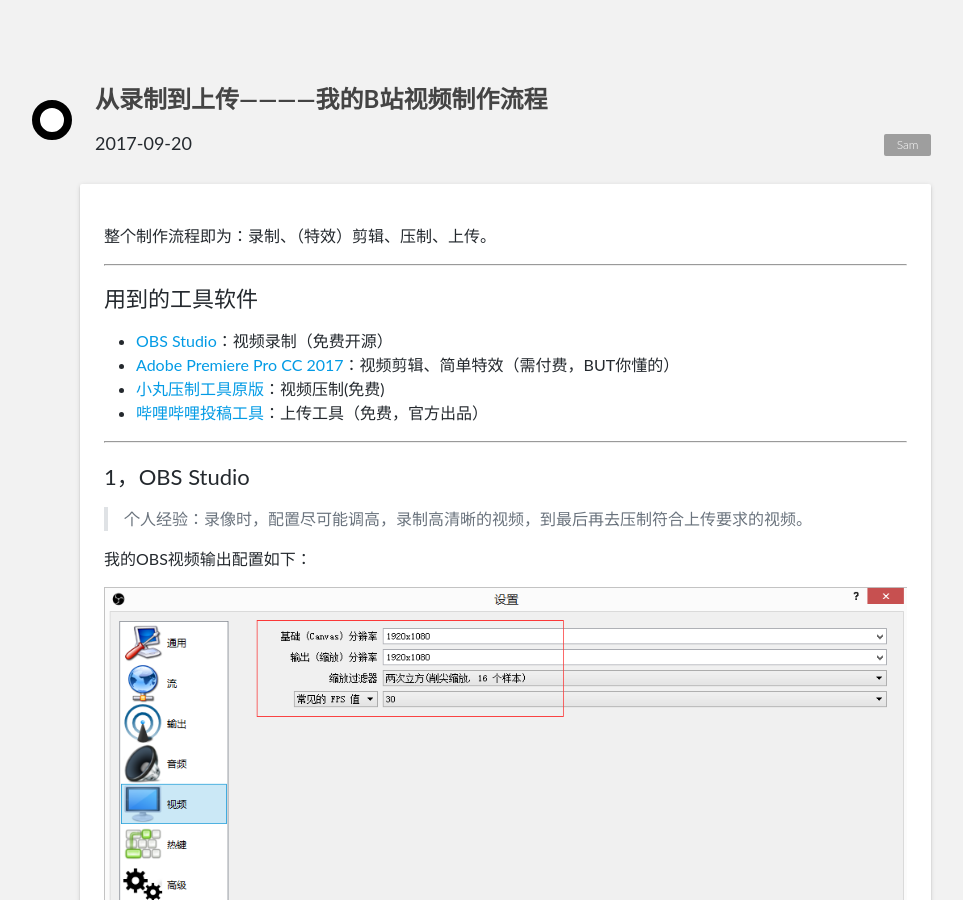
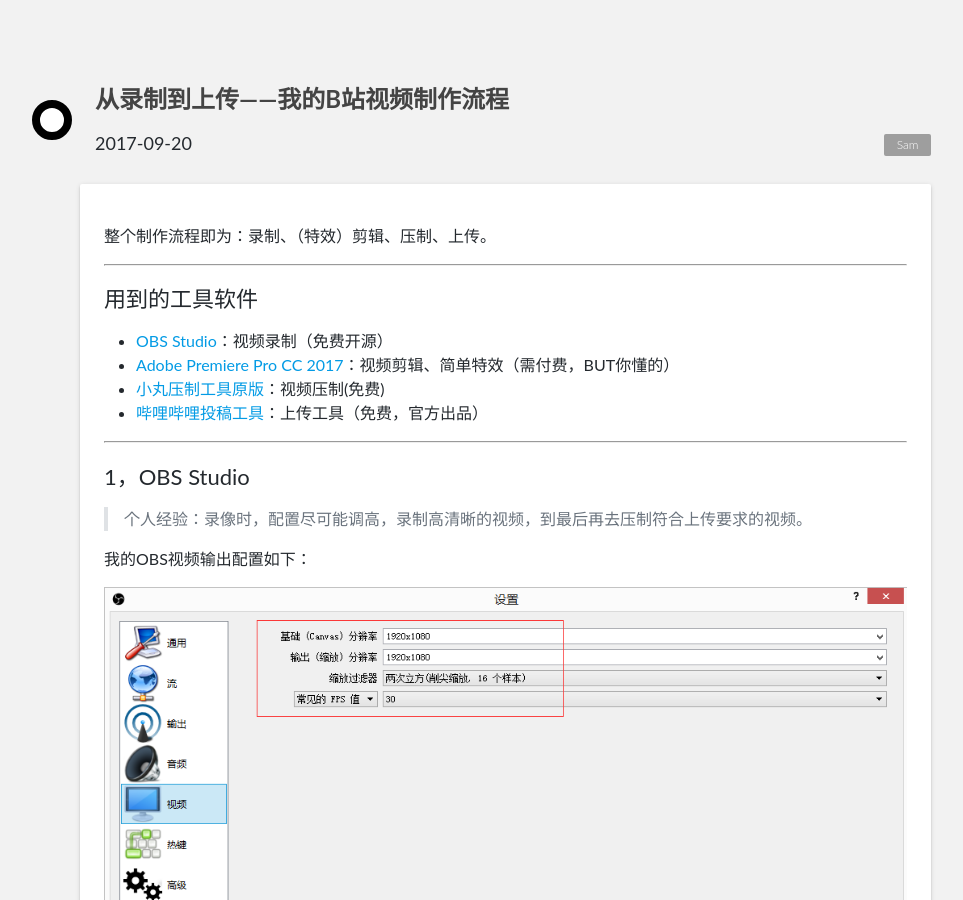
Before and after one commit to unicorn25/unicorn25.github.io, a Jekyll site: the page built from _steps/bilibili-video-workflow.md, in a window 1280 px wide and 900 px high. Shown: the whole window, without its empty margins (157-1120 px from the left). Built offline with Jekyll 4.4.1, drawn with Linux system fonts in a browser that asks for light colours.

Commit message:
fix: 缩短折线为2个中文字符

```diff
--- a/_steps/bilibili-video-workflow.md
+++ b/_steps/bilibili-video-workflow.md
@@ -1,6 +1,6 @@
 ---
 layout: post
-title: 从录制到上传————我的B站视频制作流程
+title: 从录制到上传——我的B站视频制作流程
 date: 2017-09-20
 author: Sam
 ---
```
